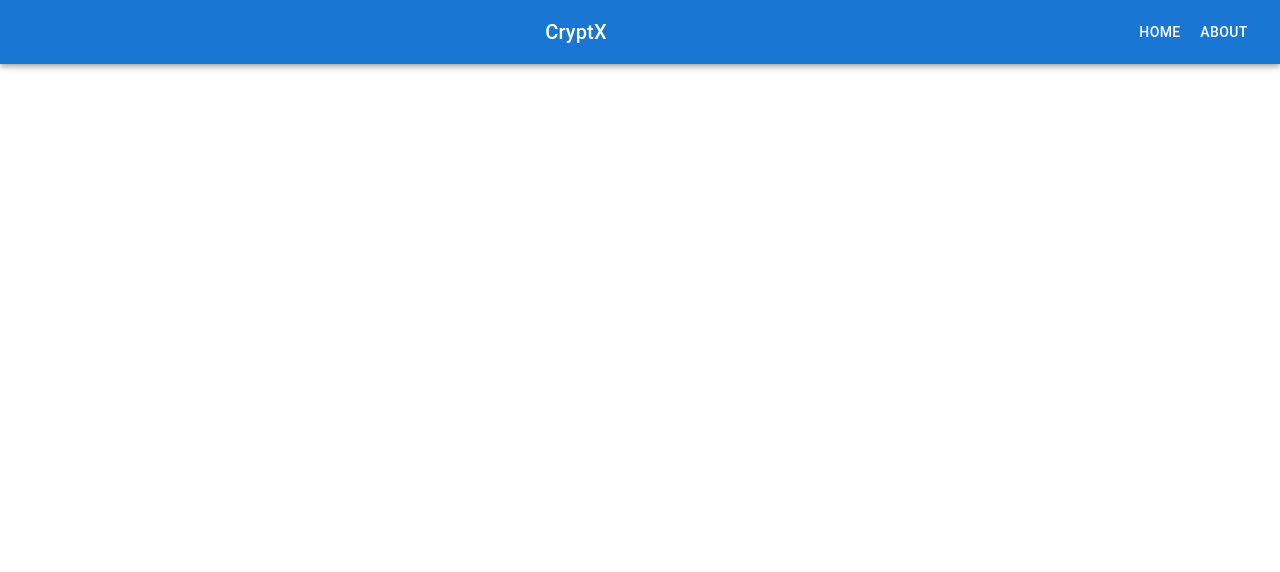
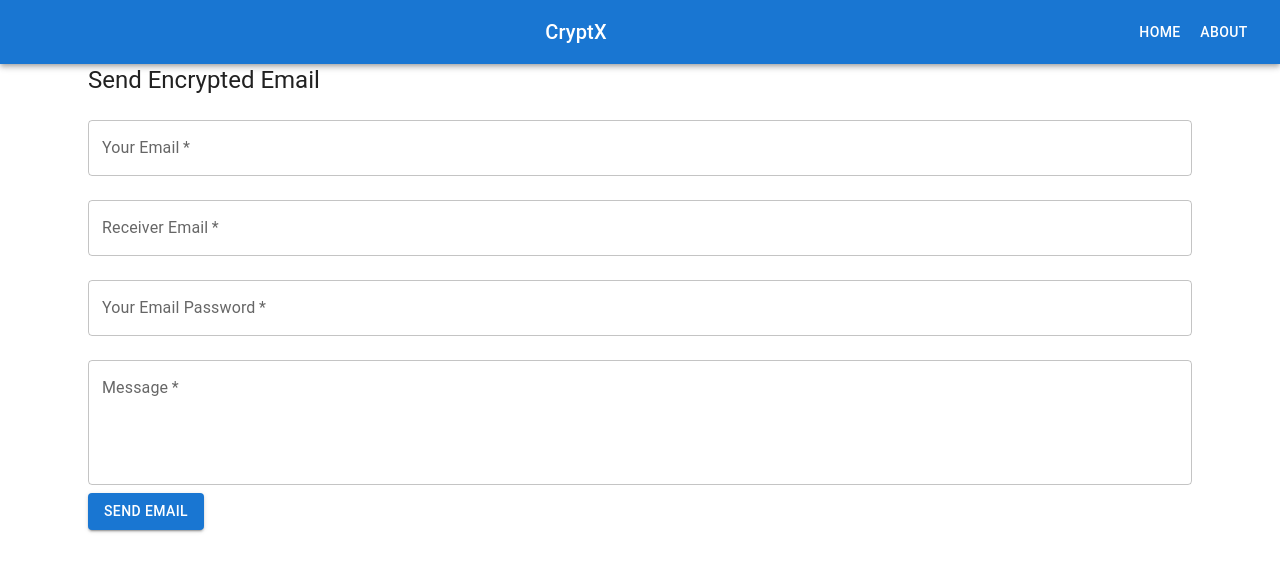
Before and after one commit to upasana1927/CryptX, a React (Create React App) app in the folder frontend/: page /send in a window 1280 px wide. Before the commit this address had no page. Shown: the top 572 px of the page. Built offline with nearby package versions, Linux system fonts and the light colour scheme.

Commit message:
sendmail

```diff
--- a/frontend/package.json
+++ b/frontend/package.json
@@ -10,10 +10,11 @@
     "@testing-library/jest-dom": "^6.6.3",
     "@testing-library/react": "^16.2.0",
     "@testing-library/user-event": "^13.5.0",
+    "axios": "^1.8.4",
     "react": "^19.0.0",
     "react-dom": "^19.0.0",
     "react-router-dom": "^7.4.0",
-    "react-scripts": "5.0.1",
+    "react-scripts": "^5.0.1",
     "web-vitals": "^2.1.4"
   },
   "scripts": {
--- a/frontend/src/App.js
+++ b/frontend/src/App.js
@@ -2,6 +2,8 @@ import React from "react";
 import { BrowserRouter as Router, Route, Routes, Link } from "react-router-dom";
 import { AppBar, Toolbar, Typography, Button, Container, CssBaseline } from "@mui/material";
 import Home from "./components/Home";
+import About from "./components/About";
+import SendEmail from "./components/SendEmail";
 
 
 function App() {
@@ -18,6 +20,8 @@ function App() {
       <Container>
         <Routes>
           <Route path="/" element={<Home />} />
+          <Route path="/about" element={<About />} />
+          <Route path="/send" element={<SendEmail />} />
 
         </Routes>
       </Container>
--- /dev/null
+++ b/frontend/src/components/SendEmail.js
@@ -0,0 +1,47 @@
+import React, { useState } from "react";
+import axios from "axios";
+import { TextField, Button, Container, Typography, Snackbar, Alert } from "@mui/material";
+
+function SendEmail() {
+  const [emailSender, setEmailSender] = useState("");
+  const [emailReceiver, setEmailReceiver] = useState("");
+  const [emailPassword, setEmailPassword] = useState("");
+  const [message, setMessage] = useState("");
+  const [open, setOpen] = useState(false);
+  const [alertMessage, setAlertMessage] = useState("");
+
+  const handleSubmit = async (e) => {
+    e.preventDefault();
+    try {
+      const response = await axios.post("http://localhost:5000/send", {
+        email_sender: emailSender,
+        email_receiver: emailReceiver,
+        email_password: emailPassword,
+        message,
+      });
+      setAlertMessage(response.data.message);
+      setOpen(true);
+    } catch (error) {
+      setAlertMessage("Error sending email");
+      setOpen(true);
+    }
+  };
+
+  return (
+    <Container>
+      <Typography variant="h5" gutterBottom>Send Encrypted Email</Typography>
+      <form onSubmit={handleSubmit}>
+        <TextField fullWidth margin="normal" label="Your Email" value={emailSender} onChange={(e) => setEmailSender(e.target.value)} required />
+        <TextField fullWidth margin="normal" label="Receiver Email" value={emailReceiver} onChange={(e) => setEmailReceiver(e.target.value)} required />
+        <TextField fullWidth margin="normal" type="password" label="Your Email Password" value={emailPassword} onChange={(e) => setEmailPassword(e.target.value)} required />
+        <TextField fullWidth margin="normal" multiline rows={4} label="Message" value={message} onChange={(e) => setMessage(e.target.value)} required />
+        <Button variant="contained" color="primary" type="submit">Send Email</Button>
+      </form>
+      <Snackbar open={open} autoHideDuration={6000} onClose={() => setOpen(false)}>
+        <Alert onClose={() => setOpen(false)} severity="success">{alertMessage}</Alert>
+      </Snackbar>
+    </Container>
+  );
+}
+
+export default SendEmail;
```
Also changed, not shown: 1 other file (tests, documents, lock files or other folders).
